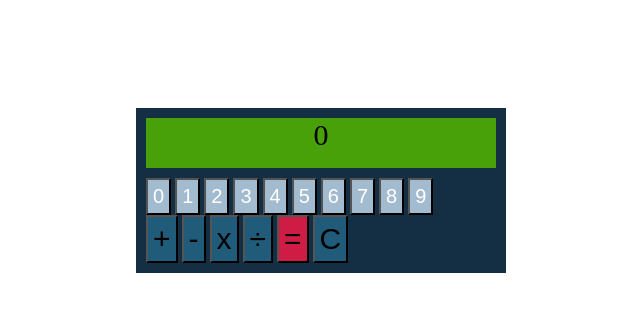
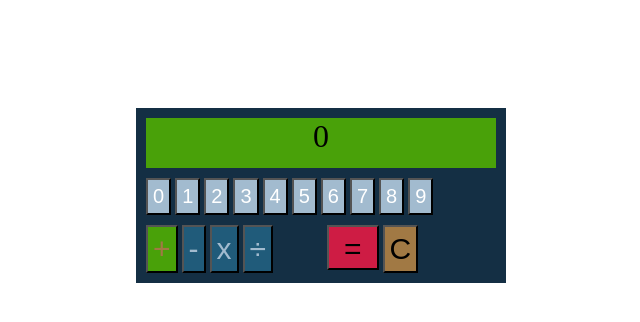
Before and after one commit to Cartman223/Calculator, a plain HTML site: page index.html in a window 1280 px wide. Shown: the whole page, without its empty margins (319-959 px from the left). Drawn offline with Linux system fonts and the light colour scheme.

Commit message:
made the ui prettier

```diff
--- a/style.css
+++ b/style.css
@@ -19,7 +19,7 @@ body {
     justify-content: center;
     align-self: center;
     text-align: center;
-    font-size: 30px;
+    font-size: 4vh;
     width: 350px;
     height: 50px;
     margin-bottom: 10px;
@@ -29,6 +29,7 @@ body {
 
 .numberpad > button {
     padding: 5px;
+    margin-bottom: 10px;
     font-size: 20px;
     background-color: #a2bbcf;
     color: white;
@@ -40,6 +41,24 @@ body {
     background-color: #205b7a;
 }
 
+.operators > .add {
+    background-color: #49a109;
+    color: #a17944;
+}
+
+.operators > .sub, .times, .divide {
+    color: #a2bbcf;
+}
+
 .operators > .equal {
+    height: 45px;
+    margin-left: 50px;
+    padding-left: 15px;
+    padding-right: 15px;
     background-color: #ce1c44;
 }
+
+.operators > .clear {
+    background-color: #a17944;
+    color: #000000;
+}
```
